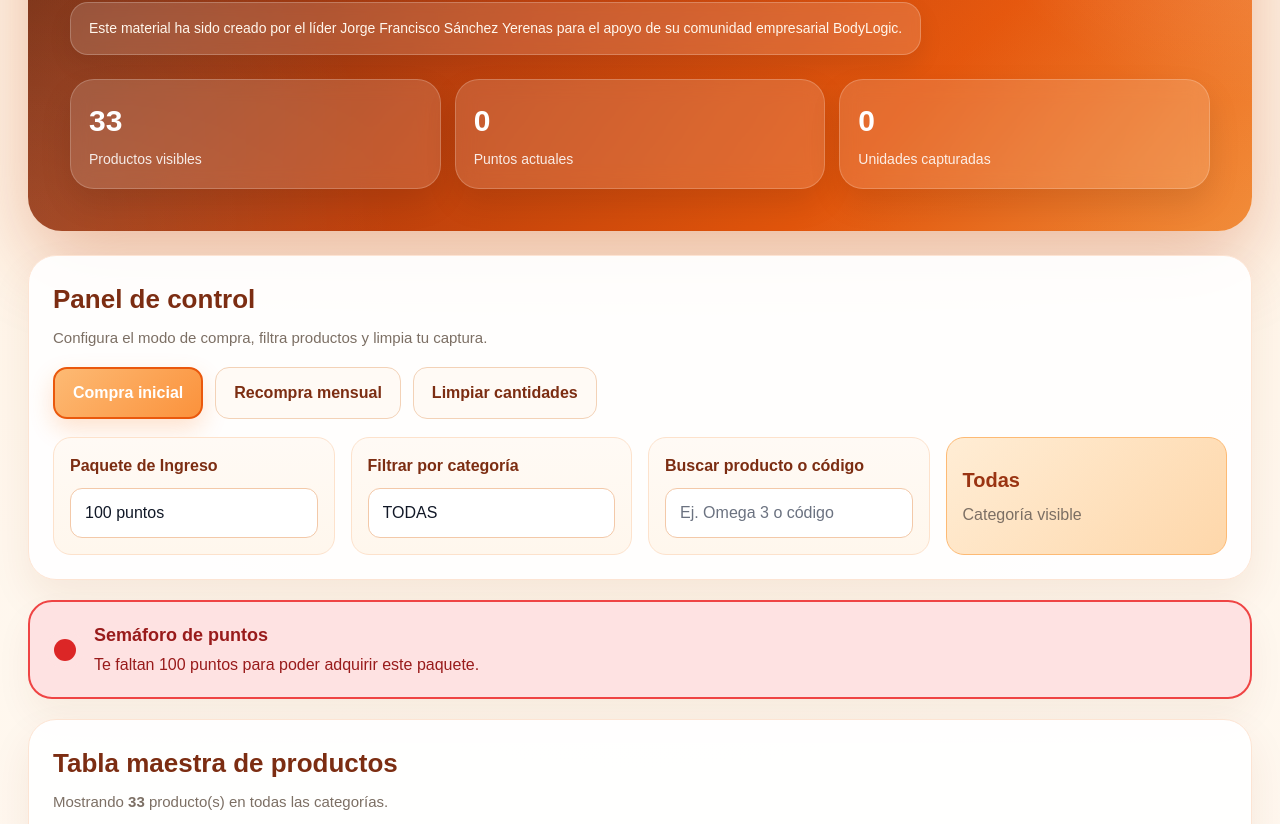
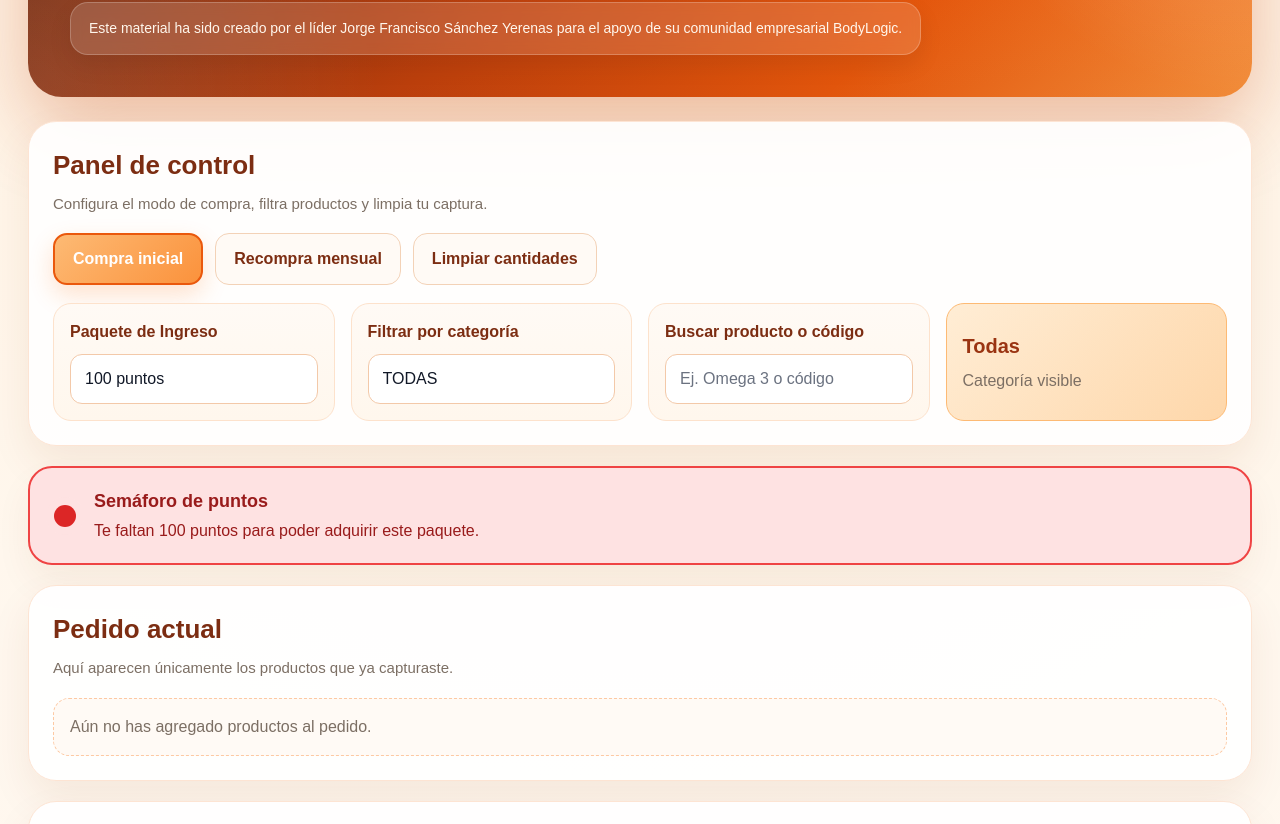
Before and after one commit to jofsay/bodylogic-app, a React (Vite) app: page / in a window 1280 px wide. Shown: the part 236-1060 px from the top of the page. Built offline with nearby package versions, Linux system fonts and the light colour scheme.

Commit message:
Agregar pedido actual y limpiar cabecera

```diff
--- a/src/App.jsx
+++ b/src/App.jsx
@@ -18,14 +18,11 @@ function App() {
     const manejarResize = () => {
       const movil = window.innerWidth <= 768;
       setEsMovil(movil);
-      if (movil && vistaMovil !== "cards" && vistaMovil !== "tabla") {
-        setVistaMovil("cards");
-      }
     };
 
     window.addEventListener("resize", manejarResize);
     return () => window.removeEventListener("resize", manejarResize);
-  }, [vistaMovil]);
+  }, []);
 
   const categorias = useMemo(() => {
     const unicas = [...new Set(productos.map((item) => item.categoria))];
@@ -62,6 +59,35 @@ function App() {
       [codigo]: numero >= 0 ? numero : 0,
     });
     setFilaActiva(codigo);
+  };
+
+  const incrementarProducto = (codigo) => {
+    const actual = cantidades[codigo] || 0;
+    setCantidades({
+      ...cantidades,
+      [codigo]: actual + 1,
+    });
+    setFilaActiva(codigo);
+  };
+
+  const decrementarProducto = (codigo) => {
+    const actual = cantidades[codigo] || 0;
+    const nuevo = actual - 1;
+    setCantidades({
+      ...cantidades,
+      [codigo]: nuevo >= 0 ? nuevo : 0,
+    });
+    setFilaActiva(codigo);
+  };
+
+  const eliminarProducto = (codigo) => {
+    setCantidades({
+      ...cantidades,
+      [codigo]: 0,
+    });
+    if (filaActiva === codigo) {
+      setFilaActiva("");
+    }
   };
 
   const limpiarCantidades = () => {
@@ -467,21 +493,6 @@ function App() {
                   para el apoyo de su comunidad empresarial BodyLogic.
                 </div>
               </div>
-
-              <div style={heroStats}>
-                <div style={statCard}>
-                  <div style={statNumero}>{filasCalculadas.length}</div>
-                  <div style={statLabel}>Productos visibles</div>
-                </div>
-                <div style={statCard}>
-                  <div style={statNumero}>{totalPuntos}</div>
-                  <div style={statLabel}>Puntos actuales</div>
-                </div>
-                <div style={statCard}>
-                  <div style={statNumero}>{totalUnidades}</div>
-                  <div style={statLabel}>Unidades capturadas</div>
-                </div>
-              </div>
             </div>
           </div>
         </header>
@@ -597,6 +608,68 @@ function App() {
             <div style={{ ...semaforoTitulo, color: estado.colorTexto }}>Semáforo de puntos</div>
             <div style={{ ...semaforoTexto, color: estado.colorTexto }}>{estado.texto}</div>
           </div>
+        </section>
+
+        <section style={pedidoActualPanel}>
+          <div style={panelTituloFila}>
+            <h2 style={panelTitulo}>Pedido actual</h2>
+            <p style={panelSubtitulo}>
+              Aquí aparecen únicamente los productos que ya capturaste.
+            </p>
+          </div>
+
+          {productosSeleccionados.length === 0 ? (
+            <div style={pedidoVacio}>
+              Aún no has agregado productos al pedido.
+            </div>
+          ) : (
+            <div style={pedidoActualGrid}>
+              {productosSeleccionados.map((item) => (
+                <div key={item.codigo} style={pedidoCard}>
+                  <div style={pedidoCardTop}>
+                    <div>
+                      <div style={pedidoCodigo}>{item.codigo}</div>
+                      <div style={pedidoNombre}>{item.producto}</div>
+                      <div style={pedidoContenido}>{item.contenido}</div>
+                    </div>
+
+                    <button
+                      onClick={() => eliminarProducto(item.codigo)}
+                      style={botonEliminarPedido}
+                    >
+                      Quitar
+                    </button>
+                  </div>
+
+                  <div style={pedidoControles}>
+                    <button onClick={() => decrementarProducto(item.codigo)} style={botonCantidad}>
+                      −
+                    </button>
+
+                    <input
+                      type="number"
+                      min="0"
+                      value={item.unidades}
+                      onChange={(e) => cambiarCantidad(item.codigo, e.target.value)}
+                      style={inputCantidadPedido}
+                    />
+
+                    <button onClick={() => incrementarProducto(item.codigo)} style={botonCantidad}>
+                      +
+                    </button>
+                  </div>
+
+                  <div style={pedidoTotalesGrid}>
+                    <MiniDato label="Subtotal puntos" valor={item.subtotalPuntos} />
+                    <MiniDato label="Público" valor={formatoMoneda(item.subtotalPrecioPublico)} />
+                    <MiniDato label="10%" valor={formatoMoneda(item.subtotalCP10)} />
+                    <MiniDato label="30%" valor={formatoMoneda(item.subtotal30)} />
+                    <MiniDato label="42%" valor={formatoMoneda(item.subtotal42)} />
+                  </div>
+                </div>
+              ))}
+            </div>
+          )}
         </section>
 
         {esMovil && (
@@ -1025,34 +1098,6 @@ const fraseAutor = {
   backdropFilter: "blur(6px)",
 };
 
-const heroStats = {
-  display: "grid",
-  gridTemplateColumns: "repeat(auto-fit, minmax(180px, 1fr))",
-  gap: "14px",
-  marginTop: "24px",
-};
-
-const statCard = {
-  backgroundColor: "rgba(255,255,255,0.14)",
-  border: "1px solid rgba(255,255,255,0.20)",
-  borderRadius: "24px",
-  padding: "18px",
-  backdropFilter: "blur(10px)",
-  boxShadow: "0 14px 32px rgba(0,0,0,0.10)",
-};
-
-const statNumero = {
-  fontSize: "30px",
-  fontWeight: "bold",
-  color: "#ffffff",
-};
-
-const statLabel = {
-  marginTop: "6px",
-  fontSize: "14px",
-  color: "rgba(255,255,255,0.88)",
-};
-
 const panelControles = {
   backgroundColor: "rgba(255,255,255,0.93)",
   borderRadius: "28px",
@@ -1220,6 +1265,109 @@ const semaforoTexto = {
   lineHeight: 1.5,
 };
 
+const pedidoActualPanel = {
+  backgroundColor: "rgba(255,255,255,0.95)",
+  borderRadius: "28px",
+  padding: "24px",
+  boxShadow: "0 18px 42px rgba(124,45,18,0.08)",
+  border: "1px solid #fde4d3",
+  marginBottom: "20px",
+};
+
+const pedidoVacio = {
+  padding: "16px",
+  borderRadius: "16px",
+  backgroundColor: "#fffaf5",
+  border: "1px dashed #fdc9a3",
+  color: "#7c6f64",
+};
+
+const pedidoActualGrid = {
+  display: "grid",
+  gap: "14px",
+};
+
+const pedidoCard = {
+  background: "linear-gradient(180deg, #fffaf5 0%, #fff4ea 100%)",
+  border: "1px solid #fde2cc",
+  borderRadius: "20px",
+  padding: "16px",
+};
+
+const pedidoCardTop = {
+  display: "flex",
+  justifyContent: "space-between",
+  gap: "12px",
+  alignItems: "flex-start",
+};
+
+const pedidoCodigo = {
+  fontSize: "12px",
+  color: "#9a3412",
+  fontWeight: "bold",
+};
+
+const pedidoNombre = {
+  marginTop: "4px",
+  fontSize: "16px",
+  fontWeight: "bold",
+  color: "#7c2d12",
+  lineHeight: 1.35,
+};
+
+const pedidoContenido = {
+  marginTop: "4px",
+  fontSize: "12px",
+  color: "#7c6f64",
+};
+
+const botonEliminarPedido = {
+  padding: "8px 12px",
+  borderRadius: "10px",
+  border: "1px solid #fecaca",
+  backgroundColor: "#fff1f2",
+  color: "#b91c1c",
+  cursor: "pointer",
+  fontWeight: "bold",
+};
+
+const pedidoControles = {
+  display: "flex",
+  alignItems: "center",
+  gap: "10px",
+  marginTop: "14px",
+};
+
+const botonCantidad = {
+  width: "40px",
+  height: "40px",
+  borderRadius: "12px",
+  border: "1px solid #fdc9a3",
+  backgroundColor: "#ffffff",
+  color: "#9a3412",
+  fontWeight: "bold",
+  fontSize: "22px",
+  cursor: "pointer",
+};
+
+const inputCantidadPedido = {
+  width: "90px",
+  padding: "10px 12px",
+  borderRadius: "12px",
+  border: "1px solid #f3c9a9",
+  backgroundColor: "#ffffff",
+  color: "#111827",
+  textAlign: "center",
+  fontWeight: "bold",
+};
+
+const pedidoTotalesGrid = {
+  marginTop: "14px",
+  display: "grid",
+  gridTemplateColumns: "repeat(auto-fit, minmax(140px, 1fr))",
+  gap: "10px",
+};
+
 const resumenMovilPanel = {
   backgroundColor: "rgba(255,255,255,0.95)",
   borderRadius: "24px",
```
